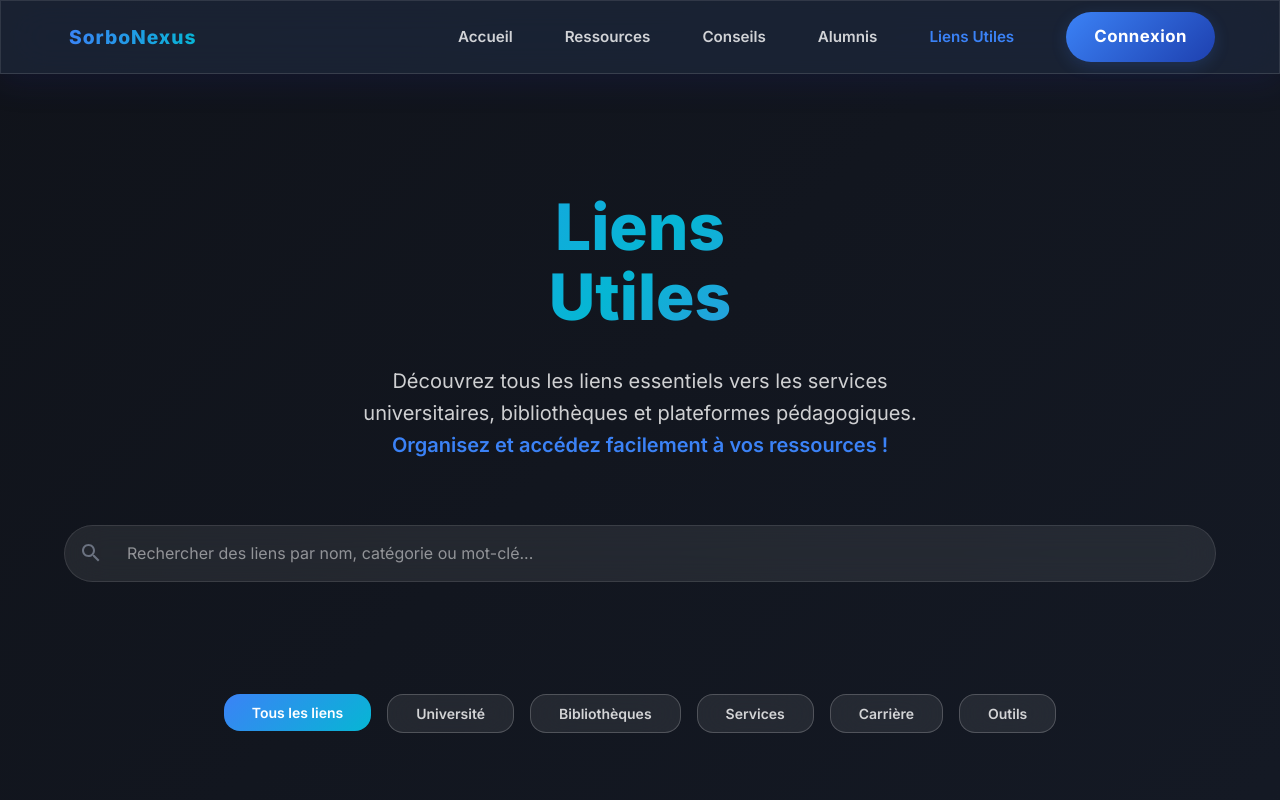
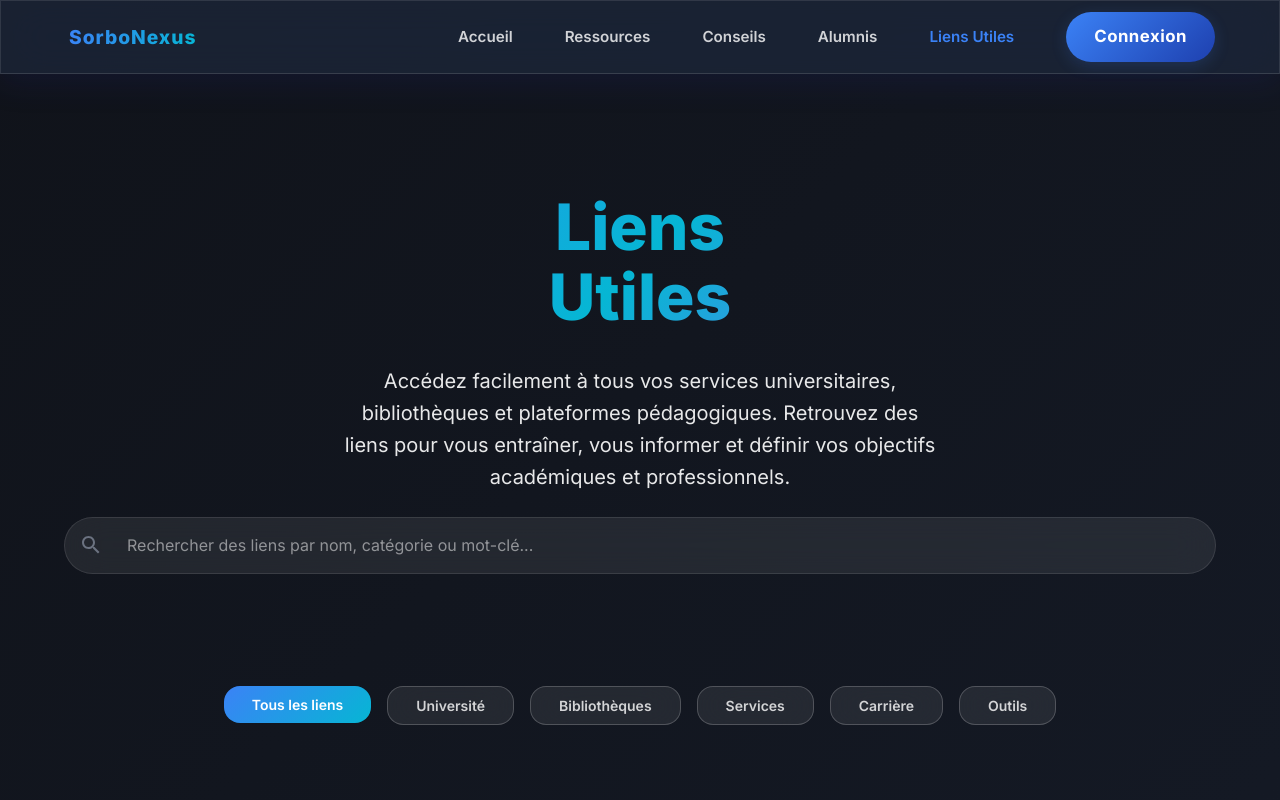
Before and after one commit to userdigitaldevil/SorboNexus, a React (Vite) app: page /liens-utiles in a window 1280 px wide. Shown: the top 800 px of the page. Built offline with nearby package versions, Linux system fonts and the light colour scheme.

Commit message:
update liens utiles description

```diff
--- a/src/pages/LiensUtiles.jsx
+++ b/src/pages/LiensUtiles.jsx
@@ -273,10 +273,10 @@ const LiensUtiles = () => {
               transition={{ duration: 0.5, delay: 0.2 }}
             >
               <Typography
-                variant="h5"
+                variant="h6"
                 sx={{
-                  color: "rgba(255, 255, 255, 0.8)",
-                  mb: { xs: 3, md: 8 },
+                  color: "rgba(255, 255, 255, 0.9)",
+                  mb: { xs: 2, md: 3 },
                   fontWeight: 400,
                   lineHeight: { xs: 1.4, md: 1.6 },
                   maxWidth: 600,
@@ -284,11 +284,10 @@ const LiensUtiles = () => {
                   fontSize: { xs: "0.9rem", sm: "1.1rem", md: "1.25rem" },
                 }}
               >
-                Découvrez tous les liens essentiels vers les services
-                universitaires, bibliothèques et plateformes pédagogiques.{" "}
-                <span style={{ color: "#3b82f6", fontWeight: 600 }}>
-                  Organisez et accédez facilement à vos ressources !
-                </span>
+                Accédez facilement à tous vos services universitaires,
+                bibliothèques et plateformes pédagogiques. Retrouvez des liens
+                pour vous entraîner, vous informer et définir vos objectifs
+                académiques et professionnels.
               </Typography>
             </motion.div>
 
```
